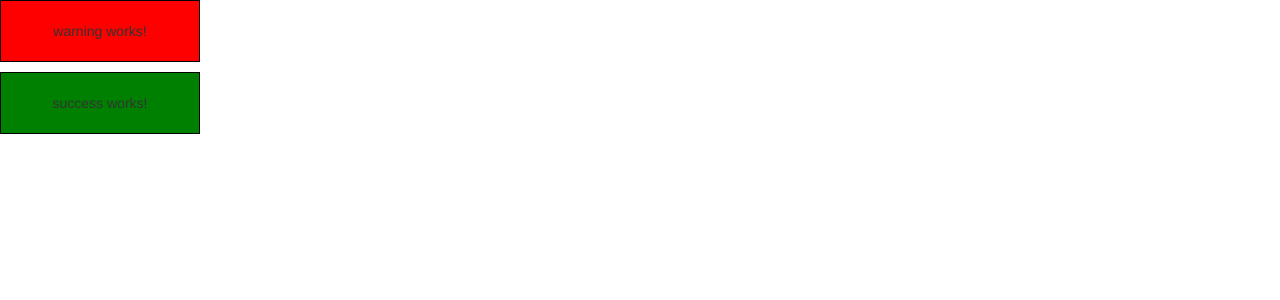
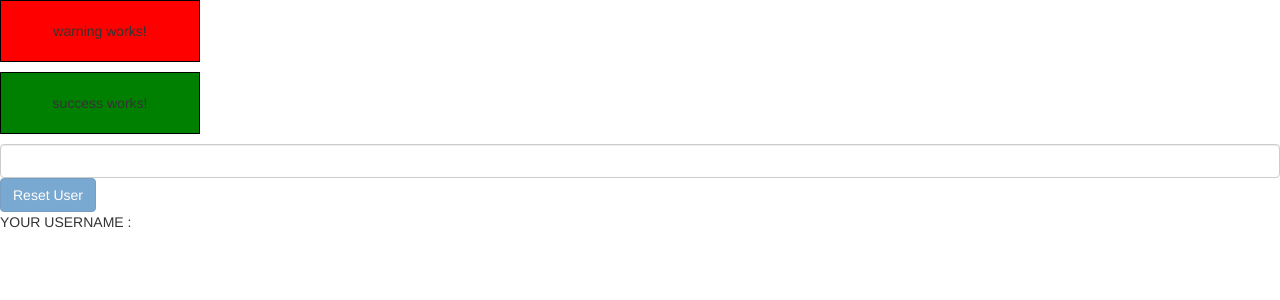
Before and after one commit to Asiddev/angular-proj, an Angular app: page / in a window 1280 px wide. Shown: the top 300 px of the page. Built offline with nearby package versions, Linux system fonts and the light colour scheme.

Commit message:
add userName double-data-binding on input , and use conditionals for button property

```diff
--- a/src/app/app.component.html
+++ b/src/app/app.component.html
@@ -1,2 +1,3 @@
 <app-warning></app-warning>
 <app-success></app-success>
+<app-servers></app-servers>
--- /dev/null
+++ b/src/app/servers/servers.component.html
@@ -0,0 +1,9 @@
+<input type="text" class="form-control" [(ngModel)]="username" />
+<button
+  class="btn btn-primary"
+  [disabled]="username === ''"
+  (click)="username = ''"
+>
+  Reset User
+</button>
+<p>YOUR USERNAME : {{ username }}</p>
--- /dev/null
+++ b/src/app/servers/servers.component.ts
@@ -0,0 +1,15 @@
+import { Component, OnInit } from '@angular/core';
+
+@Component({
+  selector: 'app-servers',
+  templateUrl: './servers.component.html',
+  styleUrls: ['./servers.component.css'],
+})
+export class ServersComponent implements OnInit {
+  username = '';
+  allowSubmit = true;
+
+  constructor() {}
+
+  ngOnInit(): void {}
+}
```
Also changed, not shown: src/app/app.module.ts (+9 -2 lines), src/app/servers/servers.component.css (added), 1 other file (tests, documents, lock files or other folders).
